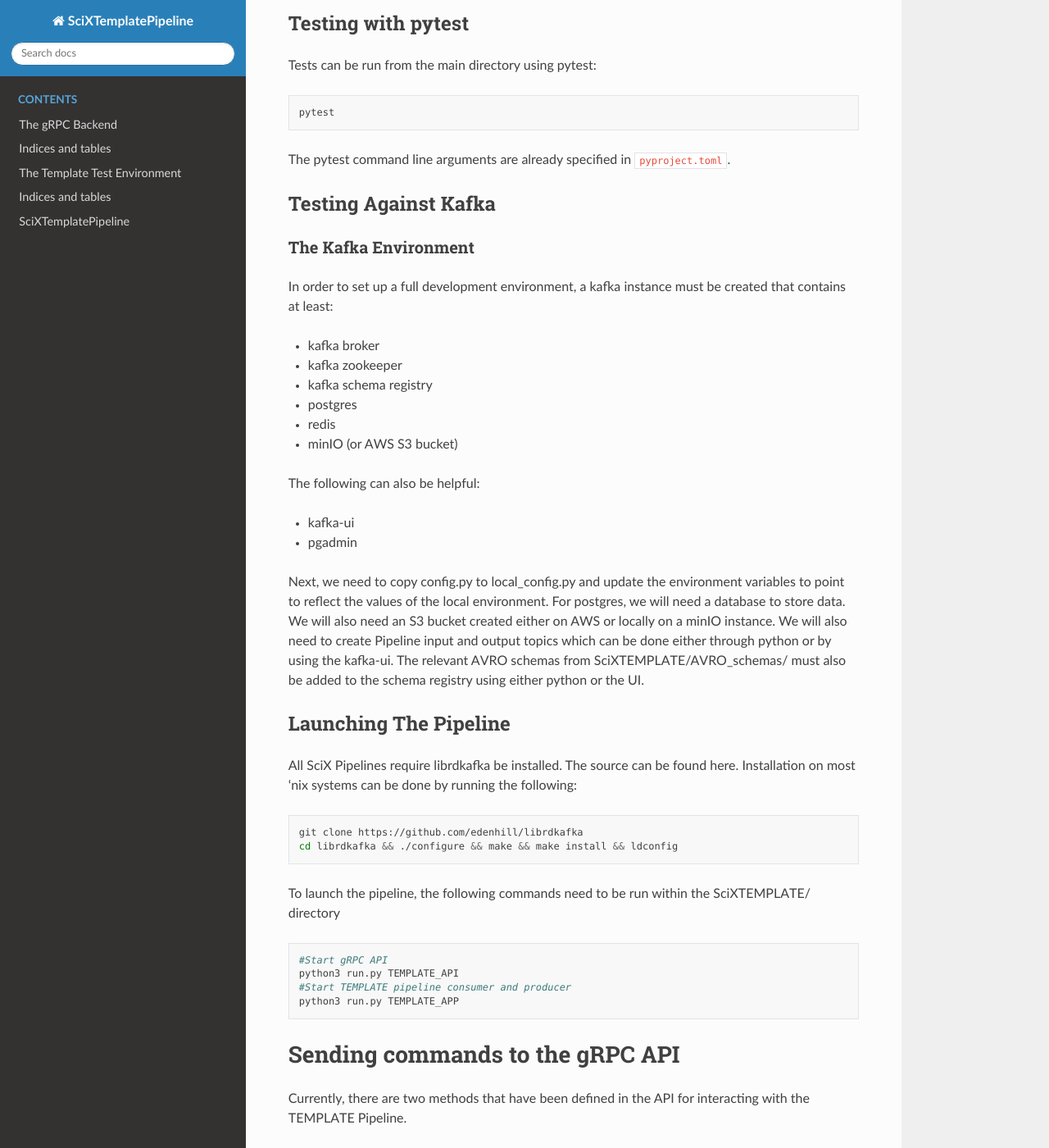
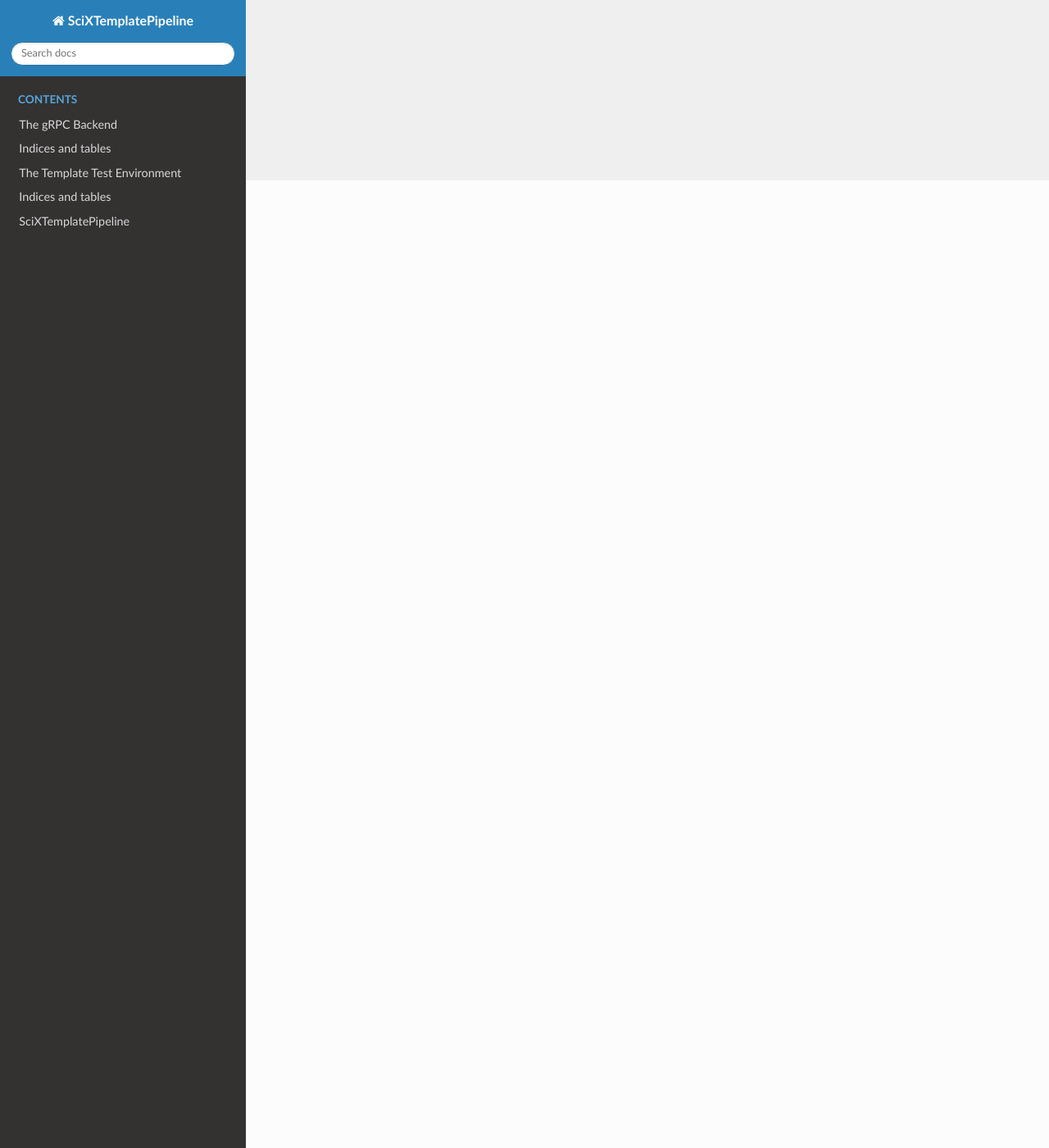
Before and after one commit to adsabs/SciXTemplatePipeline, a Sphinx documentation site: the page built from docs/source/index.rst, in a window 1280 px wide and 1400 px high, scrolled down 1180 px. Shown: the whole window at 82% size. Built offline with Sphinx 7.4.7 and the Read the Docs theme 2.0.0, drawn with Linux system fonts in a browser that asks for light colours; some of the changed text lies outside the part shown.

Commit message:
Attempted moving readme out of index.

```diff
--- a/docs/source/index.rst
+++ b/docs/source/index.rst
@@ -26,116 +27,3 @@
 .. image:: https://coveralls.io/repos/github/tjacovich/SciXTemplateRepository/badge.svg?branch=main
    :target: https://coveralls.io/github/tjacovich/SciXTemplateRepository?branch=main
    :alt: Coverage Status
-
-
-Setting Up a Development Environment
-====================================
-
-Installing dependencies and hooks
----------------------------------
-
-**Before running this, make sure to update ``pyproject.toml`` and modify the relevant file names and directories, as well as fill in the bibliographic information for the repository.**
-
-**You will also want to change the directory and file names for everything that is ``template`` as these should have names that reflect the actual name of the pipeline.**
-
-This project uses ``pyproject.toml`` to install necessary dependencies and otherwise set up a working development environment. To set up a local working environment, simply run the following:
-
-.. code-block:: bash
-
-   virtualenv .venv
-   source .venv/bin/activate
-   pip install .[dev]
-   pip install .
-   pre-commit install
-   pre-commit install --hook-type commit-msg
-
-To install gRPC, the following variables may need to be set in order for the build to succeed:
-
-.. code-block:: bash
-
-   export GRPC_PYTHON_BUILD_SYSTEM_OPENSSL=1
-   export GRPC_PYTHON_BUILD_SYSTEM_ZLIB=1
-
-Testing with pytest
--------------------
-
-Tests can be run from the main directory using pytest:
-
-.. code-block:: bash
-
-   pytest
-
-The pytest command line arguments are already specified in ``pyproject.toml``.
-
-Testing Against Kafka
----------------------
-
-The Kafka Environment
-^^^^^^^^^^^^^^^^^^^^^
-
-In order to set up a full development environment, a kafka instance must be created that contains at least:
-
-
-* kafka broker
-* kafka zookeeper
-* kafka schema registry
-* postgres
-* redis
-* minIO (or AWS S3 bucket)
-
-The following can also be helpful:
-
-
-* kafka-ui
-* pgadmin
-
-Next, we need to copy config.py to local_config.py and update the environment variables to point to reflect the values of the local environment. For postgres, we will need a database to store data. We will also need an S3 bucket created either on AWS or locally on a minIO instance. We will also need to create Pipeline input and output topics which can be done either through python or by using the kafka-ui. The relevant AVRO schemas from SciXTEMPLATE/AVRO_schemas/ must also be added to the schema registry using either python or the UI.
-
-Launching The Pipeline
-----------------------
-
-All SciX Pipelines require librdkafka be installed. The source can be found here. Installation on most 'nix systems can be done by running the following:
-
-.. code-block:: bash
-
-   git clone https://github.com/edenhill/librdkafka
-   cd librdkafka && ./configure && make && make install && ldconfig
-
-To launch the pipeline, the following commands need to be run within the SciXTEMPLATE/ directory
-
-.. code-block:: bash
-
-   #Start gRPC API
-   python3 run.py TEMPLATE_API
-   #Start TEMPLATE pipeline consumer and producer
-   python3 run.py TEMPLATE_APP
-
-Sending commands to the gRPC API
-================================
-
-Currently, there are two methods that have been defined in the API for interacting with the TEMPLATE Pipeline.
-
-
-* ``TEMPLATE_INIT``\ : Initialize a job with given job_args passed into the script as a JSON.
-* ``TEMPLATE_MONITOR``\ : Queries the status of a job with a given :raw-html-m2r:`<job_id>`
-
-Additionally, calling either command with --persistence will open a persistent connection that streams updates for the specificed job.
-
-.. code-block:: bash
-
-   #This command tells the server to initialize a job by adding a message to the TEMPLATE Topic
-   python3 API/template_client.py TEMPLATE_INIT --task "SYMBOL1" --task_args '{"ingest_type": "", "daterange": "YYYY-MM-DD"}'
-   #This command asks the server to check on the current status of a job with <job_id>
-   python3 API/template_client.py TEMPLATE_MONITOR --job_id '<job_id>'
-
-Maintainers
------------
-
-First Last
-
-Indices and tables
-==================
-
-* :ref:`genindex`
-* :ref:`modindex`
-* :ref:`search`
```
Also changed, not shown: other parts of docs/source/index.rst (+1 -0 lines), docs/source/SciXgrpc.repositories.rst (+0 -8 lines), docs/source/SciXreadme.rst (added).
